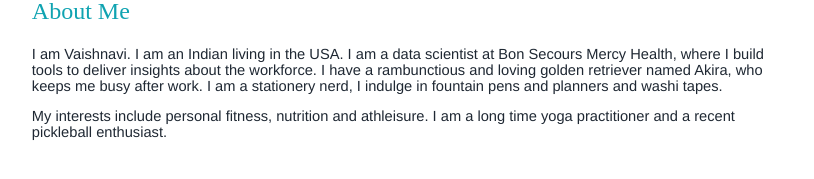
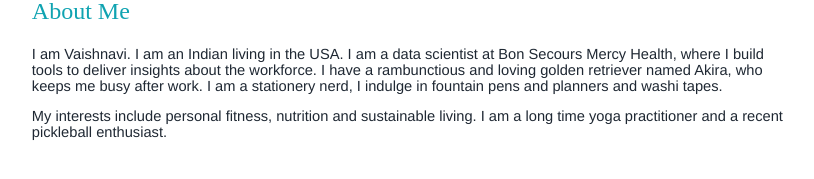
Before and after one commit to vaishnavisen/vaishnavisen.github.io, a Jekyll site: the page built from about.md, in a window 1280 px wide. Shown: the part 154-333 px from the top of the page, without its empty margins (229-1043 px from the left). Built offline with Jekyll 4.4.1, drawn with Linux system fonts in a browser that asks for light colours; nearby versions of some CDN libraries.

Commit message:
Finally found the right word

```diff
--- a/about.md
+++ b/about.md
@@ -5,4 +5,4 @@ title: About Me
 
 I am Vaishnavi. I am an Indian living in the USA. I am a data scientist at Bon Secours Mercy Health, where I build tools to deliver insights about the workforce. I have a rambunctious and loving golden retriever named Akira, who keeps me busy after work. I am a stationery nerd, I indulge in fountain pens and planners and washi tapes.
 
-My interests include personal fitness, nutrition and athleisure. I am a long time yoga practitioner and a recent pickleball enthusiast.
+My interests include personal fitness, nutrition and sustainable living. I am a long time yoga practitioner and a recent pickleball enthusiast.
```
